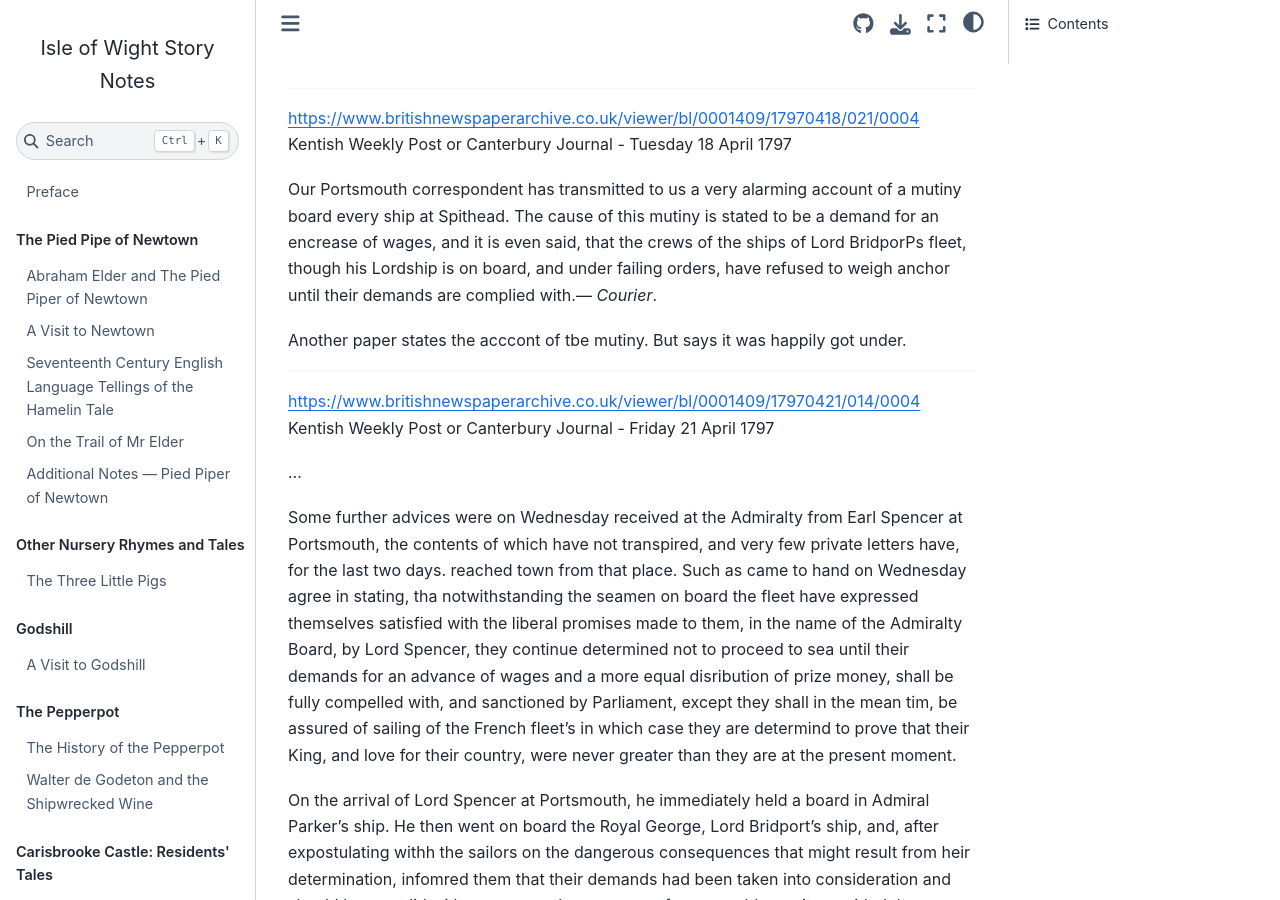
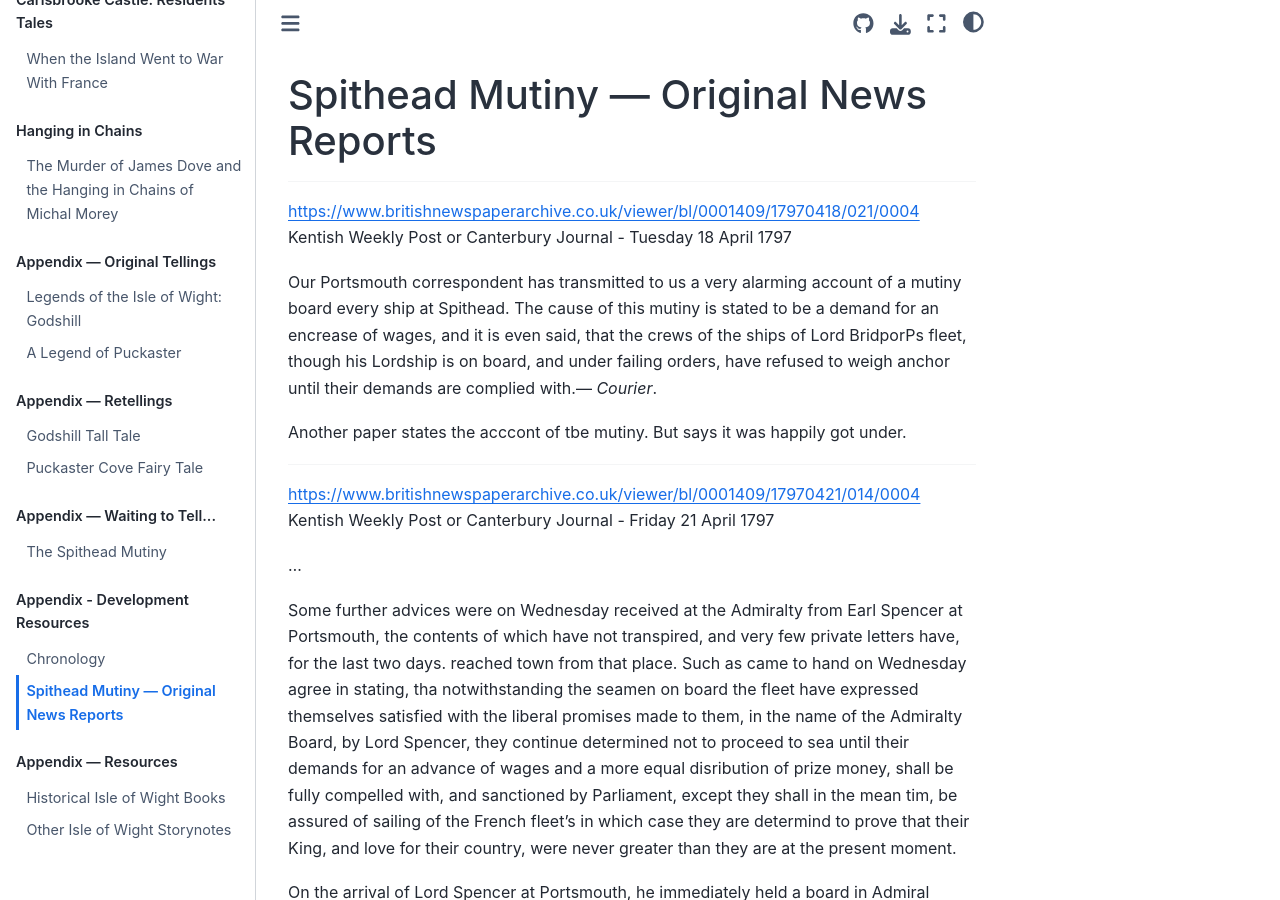
Before and after one commit to psychemedia/island-storynotes, a Jupyter Book: the page built from _spithead_mutiny_src.md, in a window 1280 px wide and 900 px high. Built offline with Jupyter Book 1.0.4 settings and Sphinx 7.4.7 and the Sphinx Book theme 1.1.4, drawn with Linux system fonts in a browser that asks for light colours.

Commit message:
Update _spithead_mutiny_src.md

```diff
--- a/_spithead_mutiny_src.md
+++ b/_spithead_mutiny_src.md
@@ -1,4 +1,4 @@
-
+# Spithead Mutiny — Original News Reports
 
 ----
 
```
